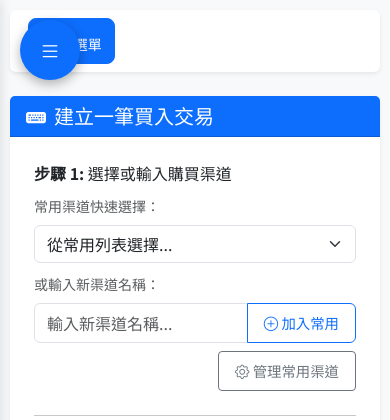
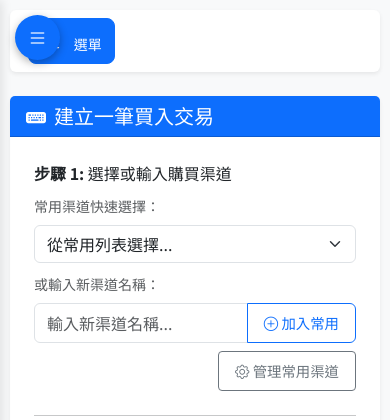
Before and after one commit to Hosugon123/RMB-SALES-SYSTEM, a Flask app: page /buy-in in a window 390 px wide. Shown: the top 420 px of the page. Run offline with Flask 3, Linux system fonts and the light colour scheme; a user stored in the database is signed in; data comes from the database, SQL or seed files in the repository; data that the repository does not hold is empty; some libraries are stand-ins or nearby versions.

Commit message:
Remove swipe gestures and reduce floating button size for better mobile experience

```diff
--- a/templates/base.html
+++ b/templates/base.html
@@ -165,16 +165,16 @@
                     /* 浮動側邊欄切換按鈕 */
         .floating-sidebar-toggle {
             position: fixed;
-                top: 20px;
-                left: 20px;
+            top: 15px;
+            left: 15px;
             z-index: 1040;
-                width: 60px;
-                height: 60px;
+            width: 45px;
+            height: 45px;
             border-radius: 50%;
             background: #0d6efd;
             color: white;
             border: none;
-                box-shadow: 0 4px 12px rgba(0,0,0,0.3);
+            box-shadow: 0 3px 8px rgba(0,0,0,0.3);
             display: flex;
             align-items: center;
             justify-content: center;
@@ -183,7 +183,7 @@
 
         .floating-sidebar-toggle:hover {
             background: #0b5ed7;
-                transform: scale(1.1);
+            transform: scale(1.05);
         }
 
         .floating-sidebar-toggle:active {
@@ -271,7 +271,7 @@
 
         <!-- 浮動側邊欄切換按鈕 -->
         <button id="floatingSidebarToggle" class="floating-sidebar-toggle d-md-none">
-            <i class="bi bi-list fs-4"></i>
+            <i class="bi bi-list fs-5"></i>
         </button>
 
         <!-- Page Content -->
@@ -360,45 +360,7 @@
                     });
                 }
 
-                // 滑動手勢支援（手機上）
-                let touchStartX = 0;
-                let touchEndX = 0;
-
-                document.addEventListener('touchstart', function(e) {
-                    touchStartX = e.changedTouches[0].screenX;
-                });
-
-                document.addEventListener('touchend', function(e) {
-                    touchEndX = e.changedTouches[0].screenX;
-                    handleSwipe();
-                });
-
-                function handleSwipe() {
-                    const swipeThreshold = 50;
-                    const diff = touchStartX - touchEndX;
-
-                    if (Math.abs(diff) > swipeThreshold) {
-                        if (window.innerWidth <= 768) {
-                            // 手機上使用 show 類別
-                            if (diff > 0 && !sidebar.classList.contains('show')) {
-                                // 向左滑動，開啟側邊欄
-                                openSidebar();
-                            } else if (diff < 0 && sidebar.classList.contains('show')) {
-                                // 向右滑動，關閉側邊欄
-                                closeSidebar();
-                            }
-                        } else {
-                            // 桌面版使用 active 類別
-                            if (diff > 0 && !sidebar.classList.contains('active')) {
-                                // 向左滑動，開啟側邊欄
-                                openSidebar();
-                            } else if (diff < 0 && sidebar.classList.contains('active')) {
-                                // 向右滑動，關閉側邊欄
-                                closeSidebar();
-                            }
-                        }
-                    }
-                }
+                // 滑動手勢功能已移除，避免意外觸發側邊欄
 
                 function toggleSidebar() {
                     if (window.innerWidth <= 768) {
@@ -427,7 +389,7 @@
                         }
                         // 更新浮動按鈕圖示
                         if (floatingToggleBtn) {
-                            floatingToggleBtn.innerHTML = '<i class="bi bi-x-lg fs-4"></i>';
+                            floatingToggleBtn.innerHTML = '<i class="bi bi-x-lg fs-5"></i>';
                         }
                     } else {
                         // 桌面版
@@ -445,7 +407,7 @@
                         }
                         // 更新浮動按鈕圖示
                         if (floatingToggleBtn) {
-                            floatingToggleBtn.innerHTML = '<i class="bi bi-list fs-4"></i>';
+                            floatingToggleBtn.innerHTML = '<i class="bi bi-list fs-5"></i>';
                         }
                     } else {
                         // 桌面版
```
Lines whose indentation alone changed are shown as unchanged.
